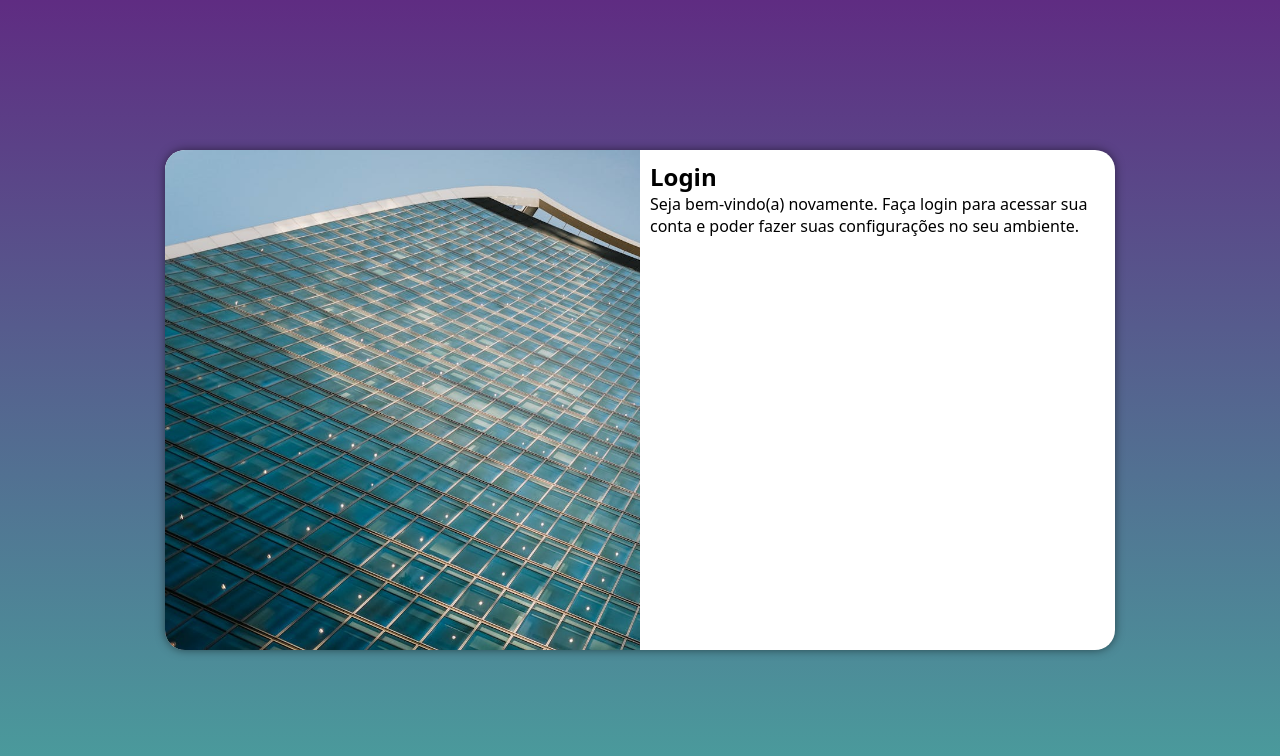
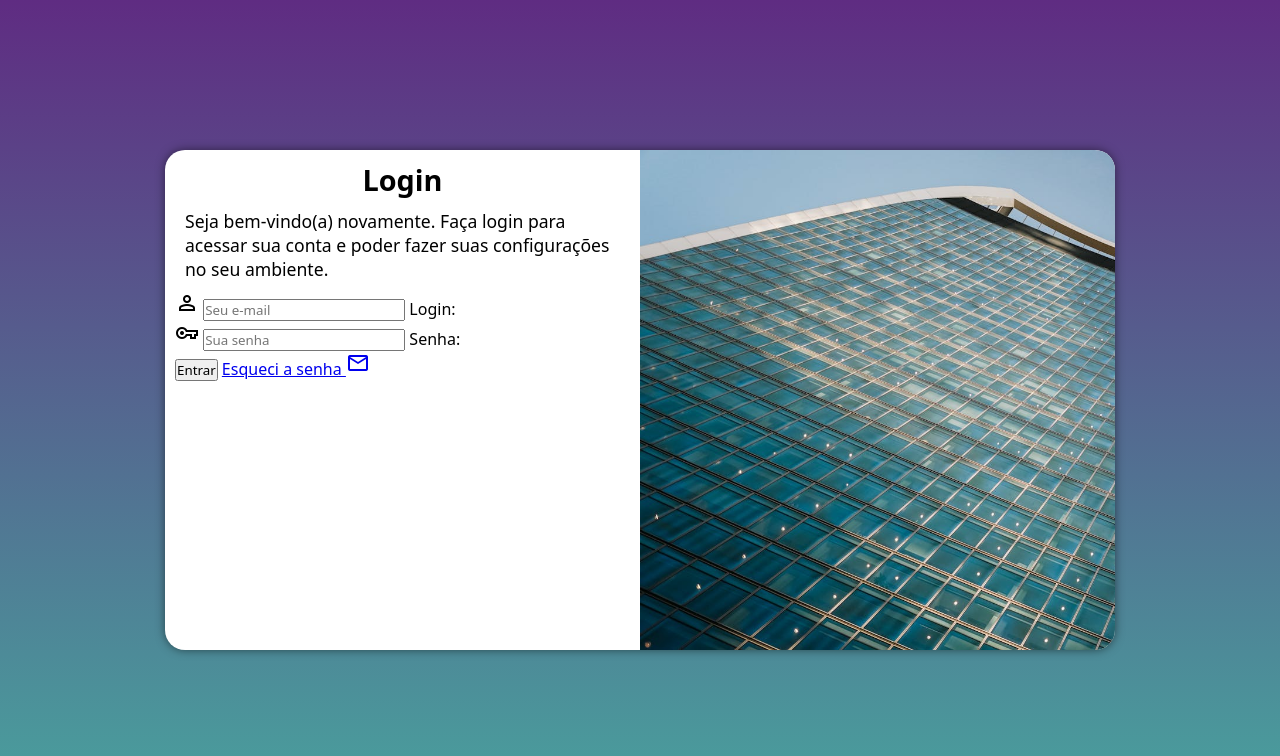
Before and after one commit to victorroberto03020/projeto-login, a plain HTML site: page index.html in a window 1280 px wide. Drawn offline with nearby package versions, Linux system fonts and the light colour scheme.

Commit message:
formulario do login

```diff
--- a/estilos/media-queries.css
+++ b/estilos/media-queries.css
@@ -39,7 +39,7 @@
     }
 
     section#login > div#imagem {
-        float: left;
+        float: right;
         width: 50%;
         height: 100%;
     }
@@ -48,4 +48,12 @@
         float: right;
         width: 50%;
     }
+
+    div#formulario > h1 {
+        font-size: 1.8em;
+    }
+
+    div#formulario > p {
+        font-size: 1.1em;
+    }
 }
--- a/estilos/style.css
+++ b/estilos/style.css
@@ -52,3 +52,13 @@ section#login > div#formulario {
     display: block;
     padding: 10px;
 }
+
+div#formulario > h1 {
+    font-size: 1.3em;
+    text-align: center;
+}
+
+div#formulario > p {
+    font-size: 0.8em;
+    padding: 10px;
+}
--- a/index.html
+++ b/index.html
@@ -5,6 +5,7 @@
     <meta name="viewport" content="width=device-width, initial-scale=1.0">
     <link rel="stylesheet" href="estilos/style.css">
     <link rel="stylesheet" href="estilos/media-queries.css">
+    <link rel="stylesheet" href="https://fonts.googleapis.com/css2?family=Material+Symbols+Outlined">
     <title>Login</title>
 </head>
 <body>
@@ -16,7 +17,26 @@
             <div id="formulario">
                 <h1>Login</h1>
                 <p>Seja bem-vindo(a) novamente. Faça login para acessar sua conta e poder fazer suas configurações no seu ambiente.</p>
-                <form action="login.php" method="post">
+                <form action="login.php" method="post" autocomplete="on">
+
+                    <div class="campo">
+                        <span class="material-symbols-outlined">person</span>
+                        <input type="email" name="login" id="ilogin" placeholder="Seu e-mail" autocomplete="email" required maxlength="30">
+                        <label for="ilogin">Login:</label>
+                    </div>
+
+                    <div class="campo">
+                        <span class="material-symbols-outlined">vpn_key</span>
+                        <input type="password" name="senha" id="isenha" placeholder="Sua senha" autocomplete="current-password" required minlength="5" maxlength="30">
+                        <label for="isenha">Senha:</label>
+                    </div>
+
+                    <input type="submit" value="Entrar">
+
+                    <a href="esquecisenha.html">
+                        Esqueci a senha
+                        <span class="material-symbols-outlined">mail</span>
+                    </a>
 
                 </form>
             </div>
```
